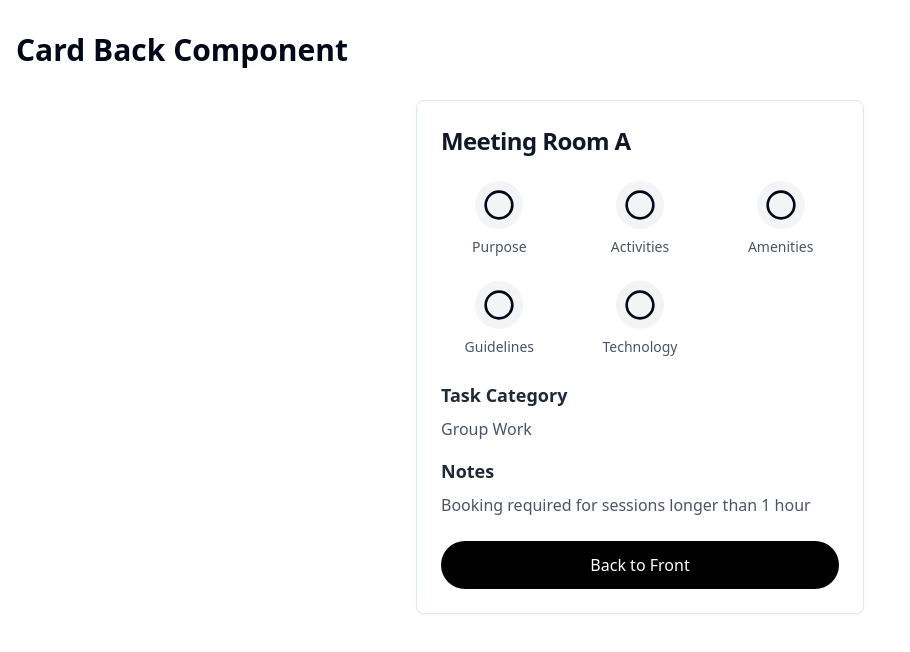
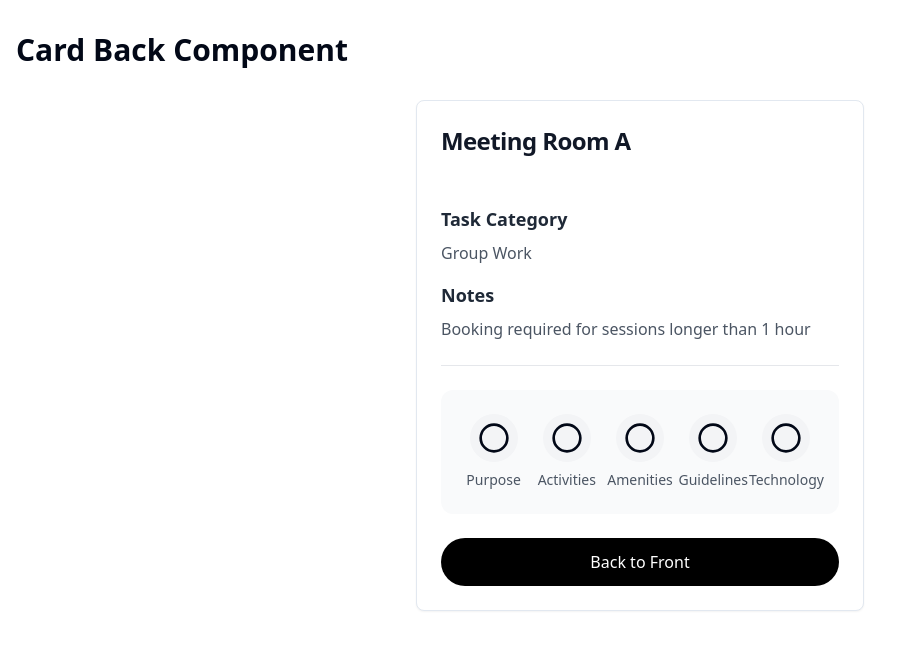
Before and after one commit to HelgiHreinnH/aplacetowork, a React (Vite) app: page /card-back in a window 1280 px wide. Shown: the top 652 px of the page, without its empty margins (0-910 px from the left). Built offline with nearby package versions, Linux system fonts and the light colour scheme.

Commit message:
Rearrange CardBack layout
Updated the CardBack component to position the title at the top, allocate space for an image, and move the task category and notes to the bottom. Added a frame around the categories and centered them within the layout.
[skip gpt_engineer]

```diff
--- a/src/components/CardBack.tsx
+++ b/src/components/CardBack.tsx
@@ -84,22 +84,30 @@ const CardBack: React.FC<CardBackProps> = ({
   ];
 
   return (
-    <Card className="w-full h-full hover:shadow-lg transition-shadow duration-300">
-      <CardHeader>
+    <Card className="w-full h-full flex flex-col hover:shadow-lg transition-shadow duration-300">
+      <CardHeader className="flex-none">
         <h1 className="text-2xl font-bold tracking-tight text-gray-900">{facility}</h1>
+      </CardHeader>
+
       {imageId && (
-          <div className="mt-4 w-full h-48 rounded-lg overflow-hidden">
+        <div className="flex-none w-full h-48 px-6">
           <img
             src={`/images/${imageId}`}
             alt={facility}
-              className="w-full h-full object-cover"
+            className="w-full h-full object-cover rounded-lg"
           />
         </div>
       )}
-      </CardHeader>
 
-      <CardContent className="space-y-6">
-        <div className="grid grid-cols-2 md:grid-cols-3 gap-6">
+      <CardContent className="flex-1 flex flex-col justify-between space-y-6 mt-6">
+        <div className="space-y-4">
+          <InfoSection title="Task Category" content={taskCategory} />
+          <InfoSection title="Notes" content={notes} />
+        </div>
+
+        <div className="mt-auto pt-6 border-t border-gray-200">
+          <div className="bg-gray-50 rounded-xl p-6">
+            <div className="grid grid-cols-3 md:grid-cols-5 gap-4 justify-items-center">
               {categories.map((category) => (
                 <CategoryPopover
                   key={category.title}
@@ -108,10 +116,6 @@ const CardBack: React.FC<CardBackProps> = ({
                 />
               ))}
             </div>
-
-        <div className="space-y-4 mt-6">
-          <InfoSection title="Task Category" content={taskCategory} />
-          <InfoSection title="Notes" content={notes} />
           </div>
 
           <button
@@ -120,6 +124,7 @@ const CardBack: React.FC<CardBackProps> = ({
           >
             Back to Front
           </button>
+        </div>
       </CardContent>
     </Card>
   );
```
Lines whose indentation alone changed are shown as unchanged.
